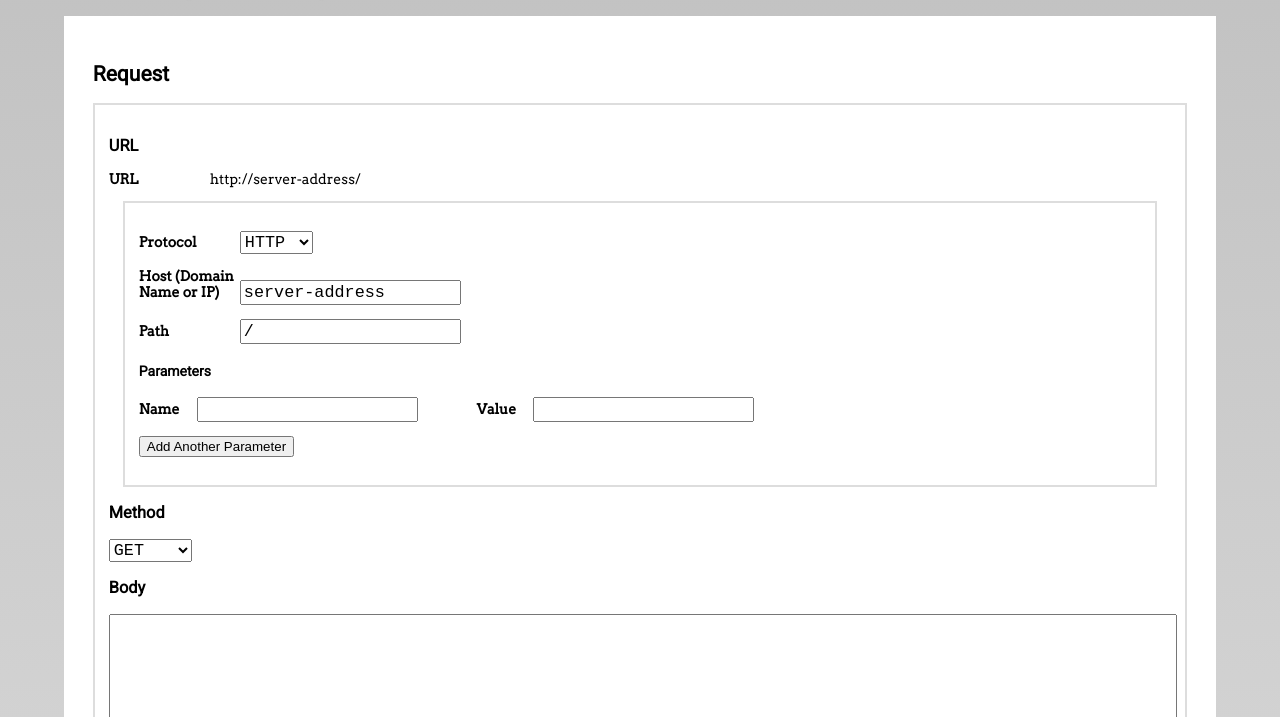
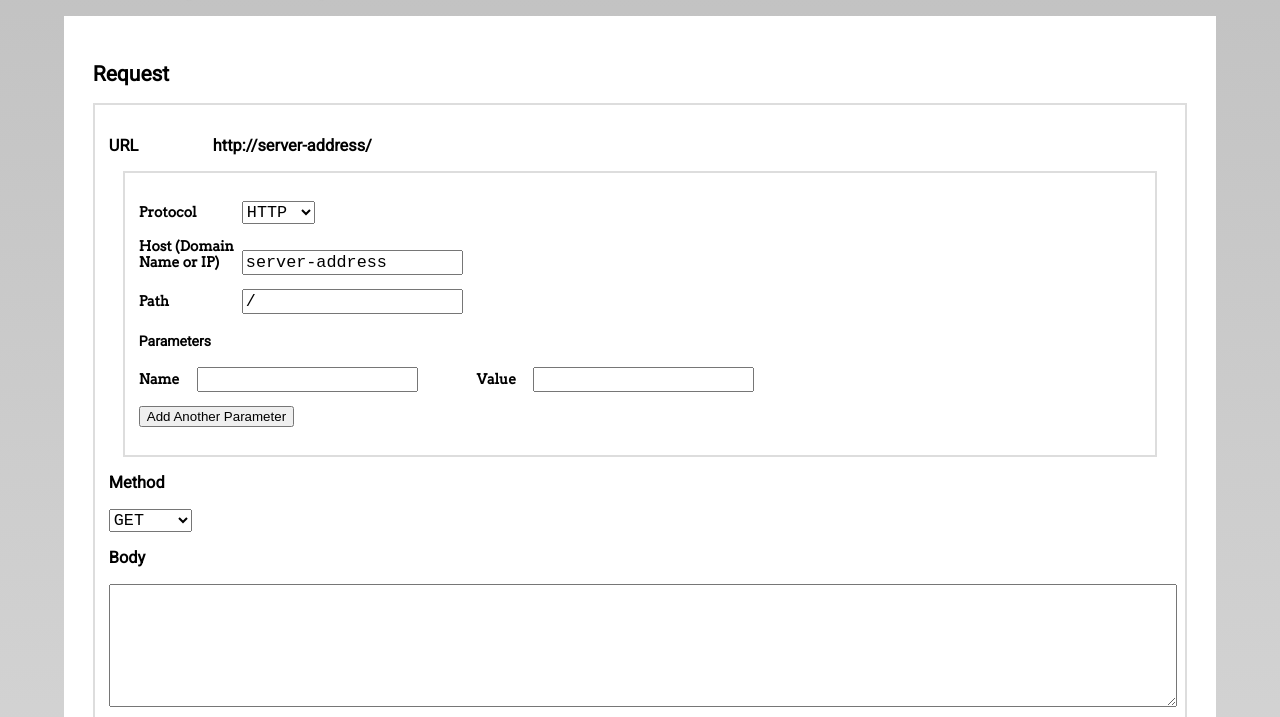
Before and after one commit to dwolverton/fe-demo, a plain HTML site: page request-response.html in a window 1280 px wide. Shown: the part 83-800 px from the top of the page. Drawn offline with Linux system fonts and the light colour scheme.

Commit message:
request / response demo

```diff
--- a/request-response.html
+++ b/request-response.html
@@ -11,7 +11,7 @@
         label {
             display: inline-block;
             font-weight: bold;
-            width: 7em;
+            width: 100px;
         }
 
         .request, .response {
--- a/request-response.js
+++ b/request-response.js
@@ -1,8 +1,7 @@
 angular.module("requestResponse", [])
 .component("request", {
     template: `<section class="request">
-        <h3>URL</h3>
-        <p><label>URL</label> {{$ctrl.url}}</p>
+        <h3><label>URL</label> {{$ctrl.url}}</h3>
         <div class="url-section">
             <p><label>Protocol</label> <select ng-model="$ctrl.protocol" ng-change="$ctrl.rebuildUrl()">
                 <option value="http">HTTP</option>
```
